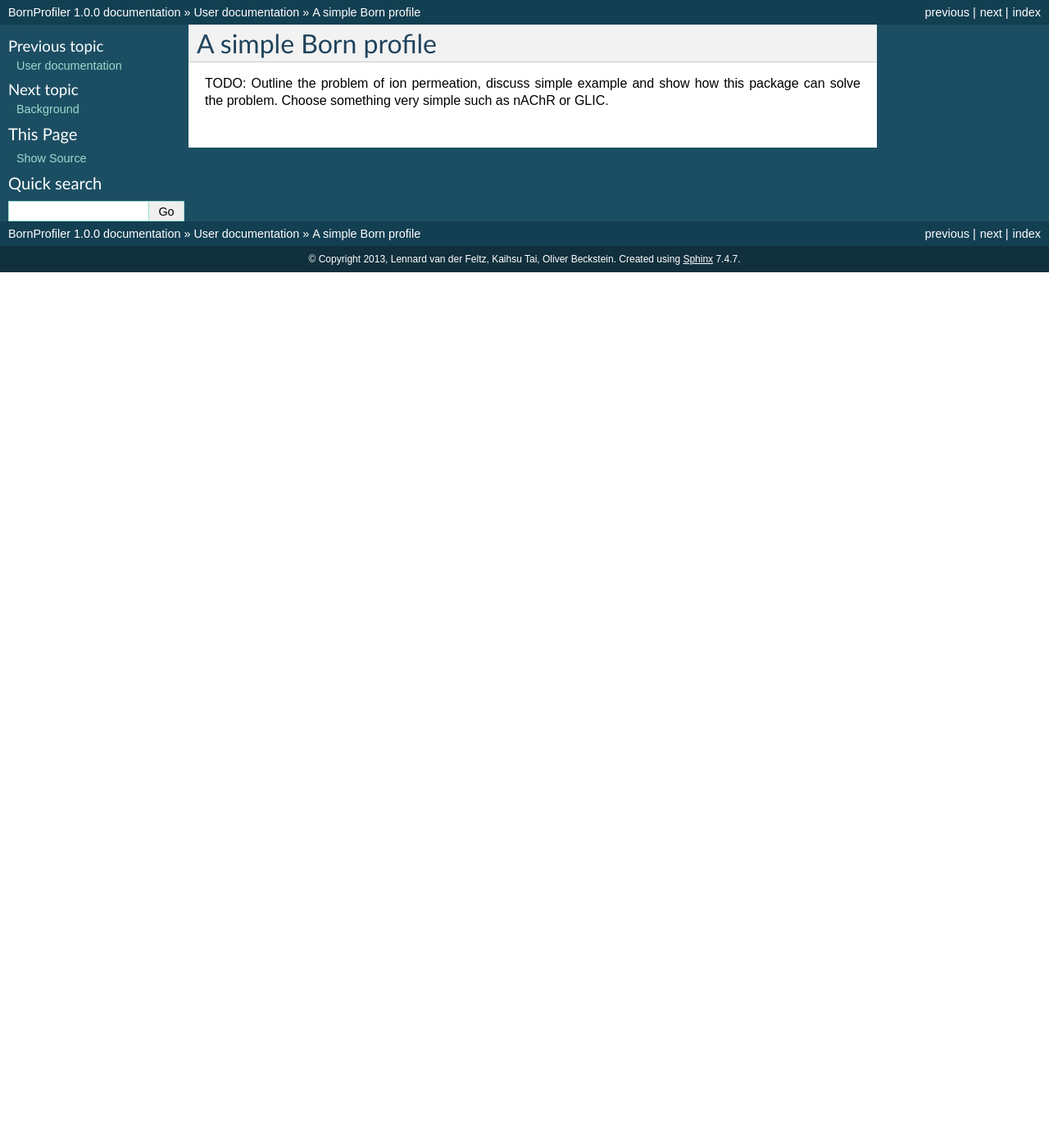
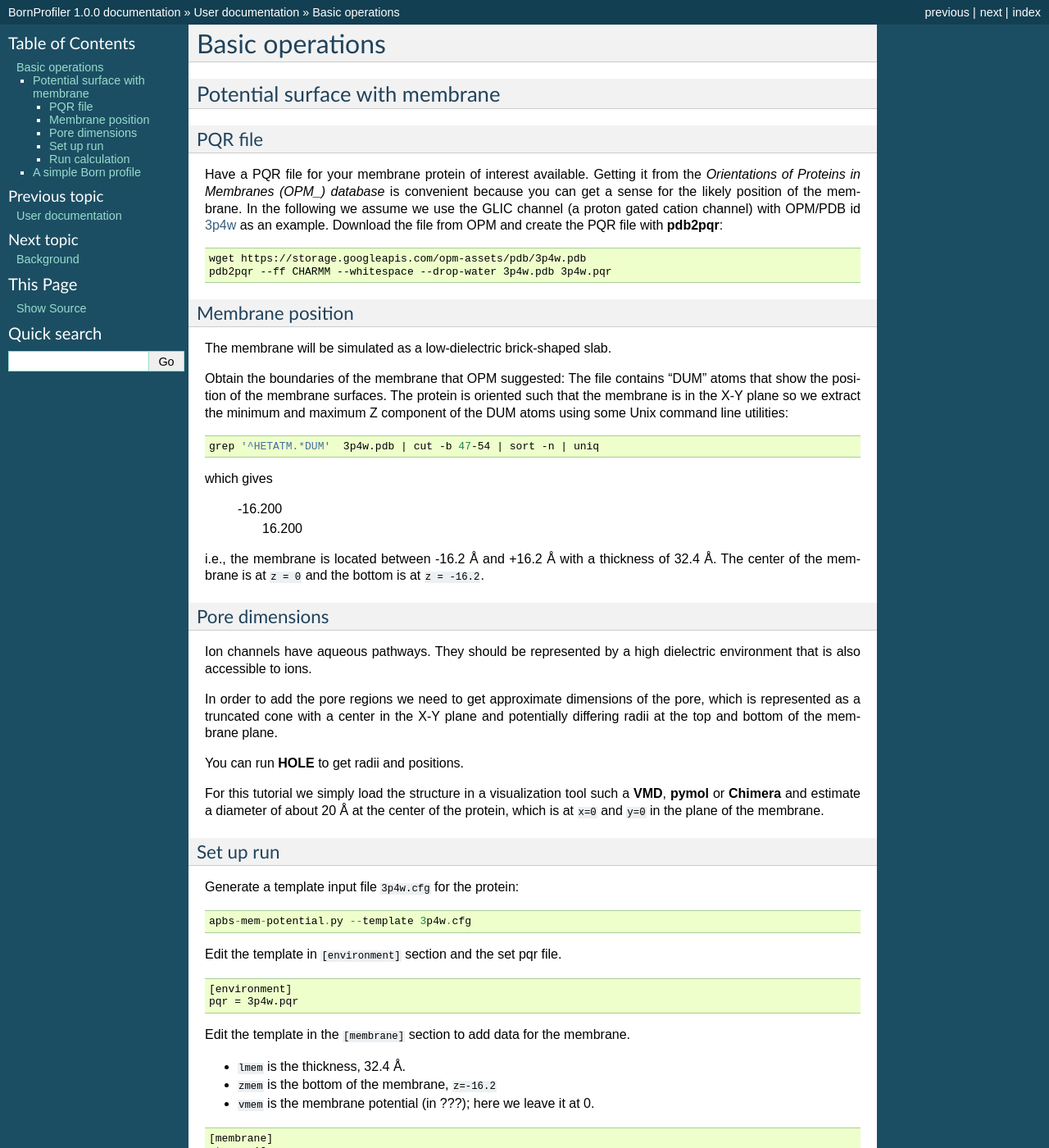
Before and after one commit to Becksteinlab/BornProfiler, a Sphinx documentation site: the page built from doc/sphinx/source/users/basic.rst, in a window 1280 px wide and 1400 px high. Shown: the whole window at 82% size. Built offline with Sphinx 7.4.7, drawn with Linux system fonts in a browser that asks for light colours; pages that are not in the unit, such as notebooks, are missing from menus; some of the changed text lies outside the part shown.

Commit message:
docs for apbs-mem-potential usage (use GLIC as example)

```diff
--- a/doc/sphinx/source/users/basic.rst
+++ b/doc/sphinx/source/users/basic.rst
@@ -1,6 +1,134 @@
-=======================
- A simple Born profile
-=======================
+.. -*- coding: utf-8 -*-
+
+==================
+ Basic operations
+==================
+
+Potential surface with membrane
+===============================
+
+PQR file
+--------
+
+Have a PQR file for your membrane protein of interest
+available. Getting it from  the *Orientations of Proteins in Membranes
+(OPM_) database* is convenient because you can get a sense for the
+likely position of the membrane. In the following we assume we use the
+GLIC channel (a proton gated cation channel) with OPM/PDB id `3p4w
+<https://opm.phar.umich.edu/proteins/831>`_ as an example. Download
+the file from OPM and create the PQR file with :program:`pdb2pqr`:
+
+.. code-block:: bash
+
+   wget https://storage.googleapis.com/opm-assets/pdb/3p4w.pdb
+   pdb2pqr --ff CHARMM --whitespace --drop-water 3p4w.pdb 3p4w.pqr
+
+
+Membrane position
+-----------------
+
+The membrane will be simulated as a low-dielectric brick-shaped slab.
+
+Obtain the boundaries of the membrane that OPM suggested: The file
+contains "DUM" atoms that show the position of the membrane
+surfaces. The protein is oriented such that the membrane is in the X-Y
+plane so we extract the minimum and maximum Z component of the DUM
+atoms using some Unix command line utilities:
+
+.. code-block:: bash
+
+   grep '^HETATM.*DUM'  3p4w.pdb | cut -b 47-54 | sort -n | uniq
+
+which gives
+
+     -16.200
+      16.200
+
+i.e., the membrane is located between -16.2 Å and +16.2 Å with a
+thickness of 32.4 Å. The center of the membrane is at ``z = 0`` and
+the bottom is at ``z = -16.2``.
+
+Pore dimensions
+---------------
+
+Ion channels have aqueous pathways. They should be represented by a
+high dielectric environment that is also accessible to ions.
+
+In order to add the pore regions we need to get approximate dimensions
+of the pore, which is represented as a truncated cone with a center in
+the X-Y plane and potentially differing radii at the top and bottom of
+the membrane plane.
+
+You can run :program:`HOLE` to get radii and positions.
+
+For this tutorial we simply load the structure in a visualization tool
+such a :program:`VMD`, :program:`pymol` or :program:`Chimera` and
+estimate a diameter of about 20 Å at the center of the protein, which
+is at ``x=0`` and ``y=0`` in the plane of the membrane.
+
+
+
+Set up run
+----------
+
+Generate a template input file ``3p4w.cfg`` for the protein::
+
+  apbs-mem-potential.py --template 3p4w.cfg
+
+Edit the template in ``[environment]`` section and the set pqr file.
+
+.. code-block:: inifile
+
+  [environment]
+  pqr = 3p4w.pqr
+
+
+Edit the template in the ``[membrane]`` section to add data for the
+membrane.
+
+* ``lmem`` is the thickness, 32.4 Å.
+* ``zmem`` is the bottom of the membrane, ``z=-16.2``
+* ``vmem`` is the membrane potential (in ???); here we leave it at 0.
+
+
+
+.. code-block:: inifile
+
+   [membrane]
+   rtop = 10
+   rbot = 10
+   x0_r = None
+   y0_r = None
+   dx_r = 0
+   dy_r = 0
+   cdie = %(solvent_dielectric)s
+   headgroup_die = 20
+   headgroup_l = 0
+   mdie = 2
+   vmem = 0
+   lmem = 32.4
+   zmem = -16.2
+
+
+Run calculation
+---------------
+
+Once all information is collected in the cfg file, one runs
+
+.. code-block:: bash
+
+   apbs-mem-potential.py 3p4w.cfg
+
+This will create input files for :program:`apbs` and run
+:program:`drawmembrane2a` when necessary.
+
+The output consists of *dx* files of the potential (in kT/e).
+
+
+.. _OPM: https://opm.phar.umich.edu/
+
+A simple Born profile
+=====================
 
 TODO: Outline the problem of ion permeation, discuss simple example
 and show how this package can solve the problem. Choose something very
```
